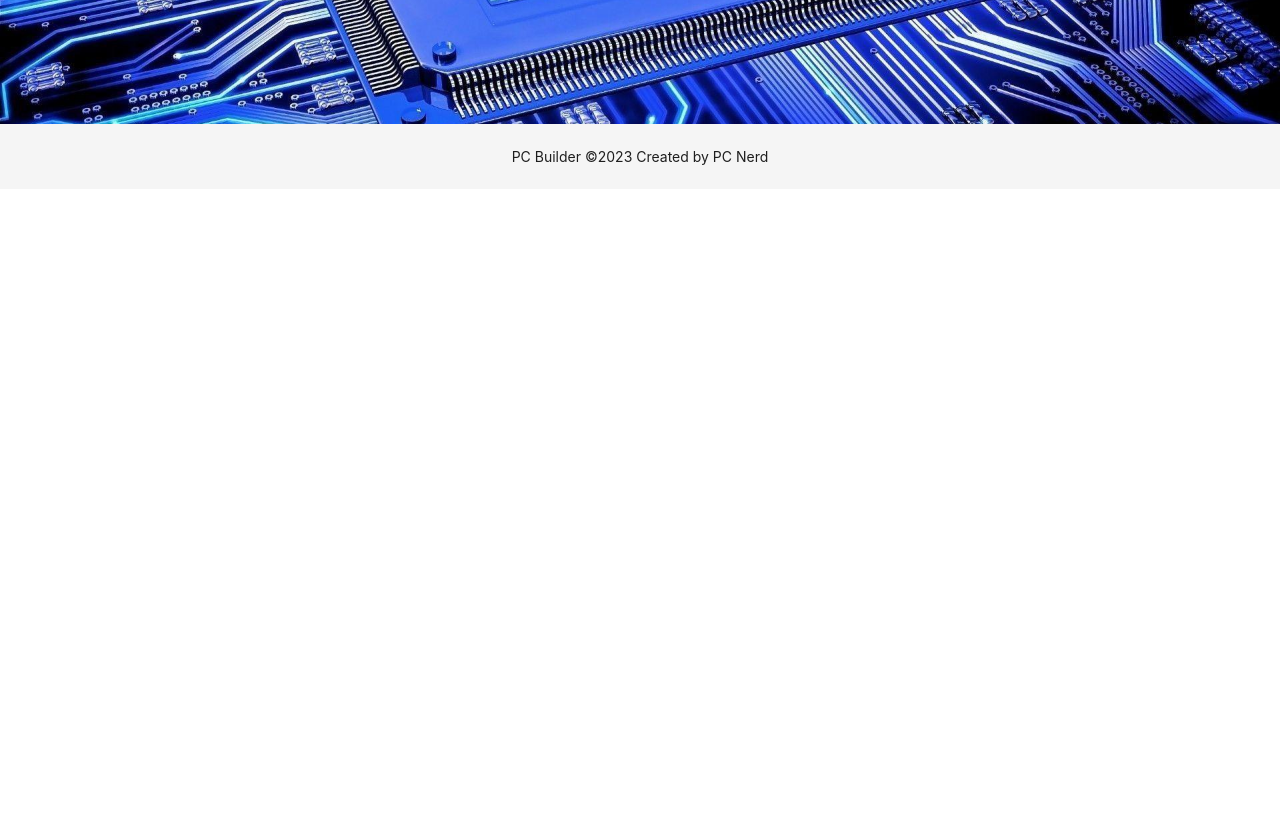
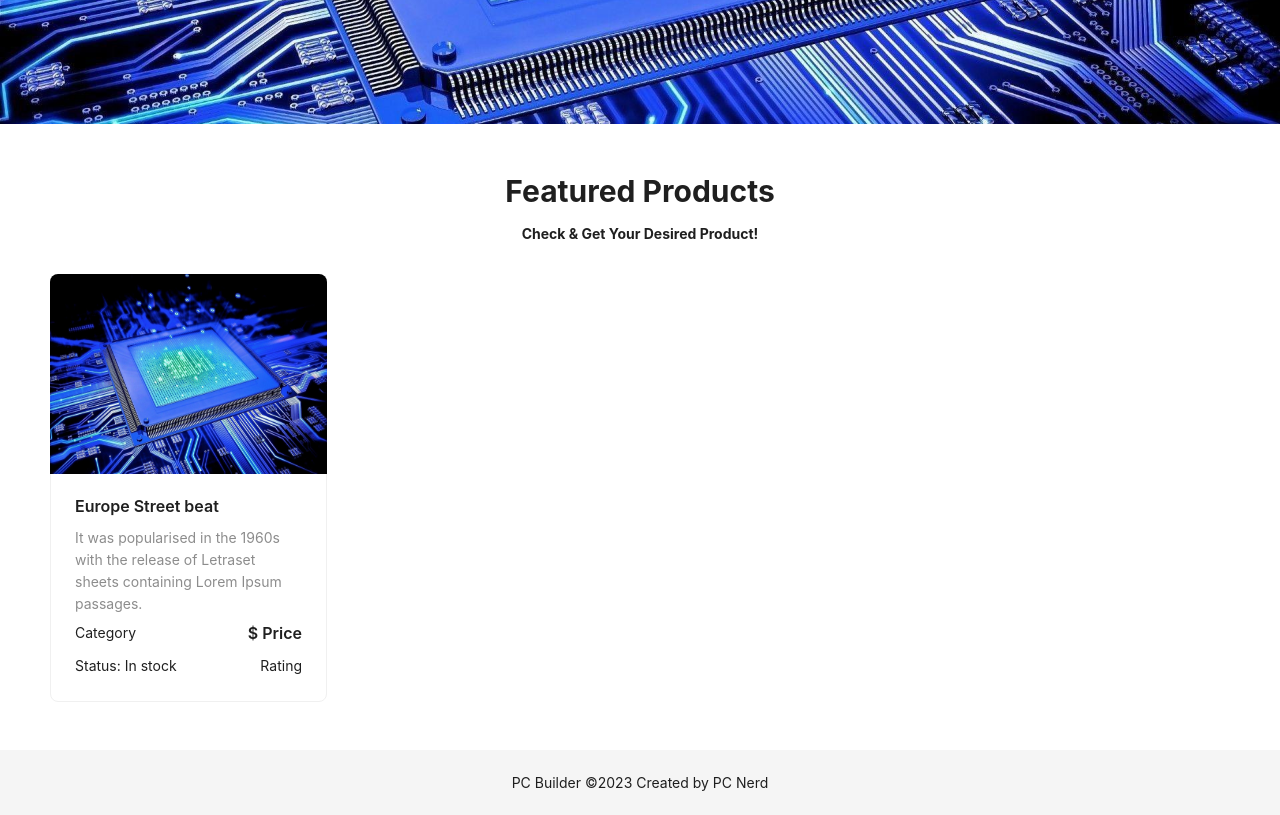
Before and after one commit to pallabbarman/pc-builder, a Next.js app: page / in a window 1280 px wide. Shown: the part 540-1355 px from the top of the page. Before the commit the page ends 800 px from the top, so only its background shows below. Built offline with nearby package versions, Linux system fonts and the light colour scheme.

Commit message:
Featured product section added

```diff
--- /dev/null
+++ b/src/components/FeaturedProducts/index.tsx
@@ -0,0 +1,29 @@
+import { Col, Grid, Row, Typography } from 'antd';
+import ProductCard from '../ProductCard';
+
+const { Title } = Typography;
+const { useBreakpoint } = Grid;
+
+const FeaturedProducts = () => {
+    const { md } = useBreakpoint();
+    return (
+        <div style={{ padding: md ? '3rem 50px' : '2rem 1rem' }}>
+            <Title
+                level={md ? 2 : 4}
+                style={{ textAlign: 'center', fontWeight: 'bold' }}
+            >
+                Featured Products
+            </Title>
+            <p style={{ textAlign: 'center', fontWeight: 'bold' }}>
+                Check & Get Your Desired Product!
+            </p>
+            <Row gutter={[24, 24]} style={{ marginTop: '2rem' }}>
+                <Col xl={{ span: 6 }} lg={{ span: 8 }} md={{ span: 12 }}>
+                    <ProductCard />
+                </Col>
+            </Row>
+        </div>
+    );
+};
+
+export default FeaturedProducts;
--- /dev/null
+++ b/src/components/ProductCard/index.tsx
@@ -0,0 +1,52 @@
+import { Card, Typography } from 'antd';
+import Image from 'next/image';
+
+const { Title } = Typography;
+const { Meta } = Card;
+
+const ProductCard = () => {
+    return (
+        <Card
+            hoverable
+            cover={
+                <Image
+                    alt="example"
+                    src="/banner.jpg"
+                    width={200}
+                    height={200}
+                />
+            }
+        >
+            <Meta
+                title="Europe Street beat"
+                description="It was popularised in the 1960s with the release of Letraset sheets containing Lorem Ipsum passages."
+            />
+            <div
+                style={{
+                    display: 'flex',
+                    alignItems: 'center',
+                    justifyContent: 'space-between',
+                    marginTop: '10px',
+                }}
+            >
+                <p style={{ margin: 0 }}>Category</p>
+                <Title level={5} style={{ margin: 0 }}>
+                    $ Price
+                </Title>
+            </div>
+            <div
+                style={{
+                    display: 'flex',
+                    alignItems: 'center',
+                    justifyContent: 'space-between',
+                    marginTop: '10px',
+                }}
+            >
+                <p>Status: In stock</p>
+                <p>Rating</p>
+            </div>
+        </Card>
+    );
+};
+
+export default ProductCard;
--- a/src/pages/index.tsx
+++ b/src/pages/index.tsx
@@ -1,4 +1,5 @@
 import Banner from '@/components/Banner';
+import FeaturedProducts from '@/components/FeaturedProducts';
 import RootLayout from '@/layouts/RootLayout';
 import Head from 'next/head';
 import type { ReactElement } from 'react';
@@ -18,6 +19,7 @@ export default function Home() {
                 <link rel="icon" href="/favicon.ico" />
             </Head>
             <Banner />
+            <FeaturedProducts />
         </>
     );
 }
```
Also changed, not shown: 1 other file (tests, documents, lock files or other folders).
